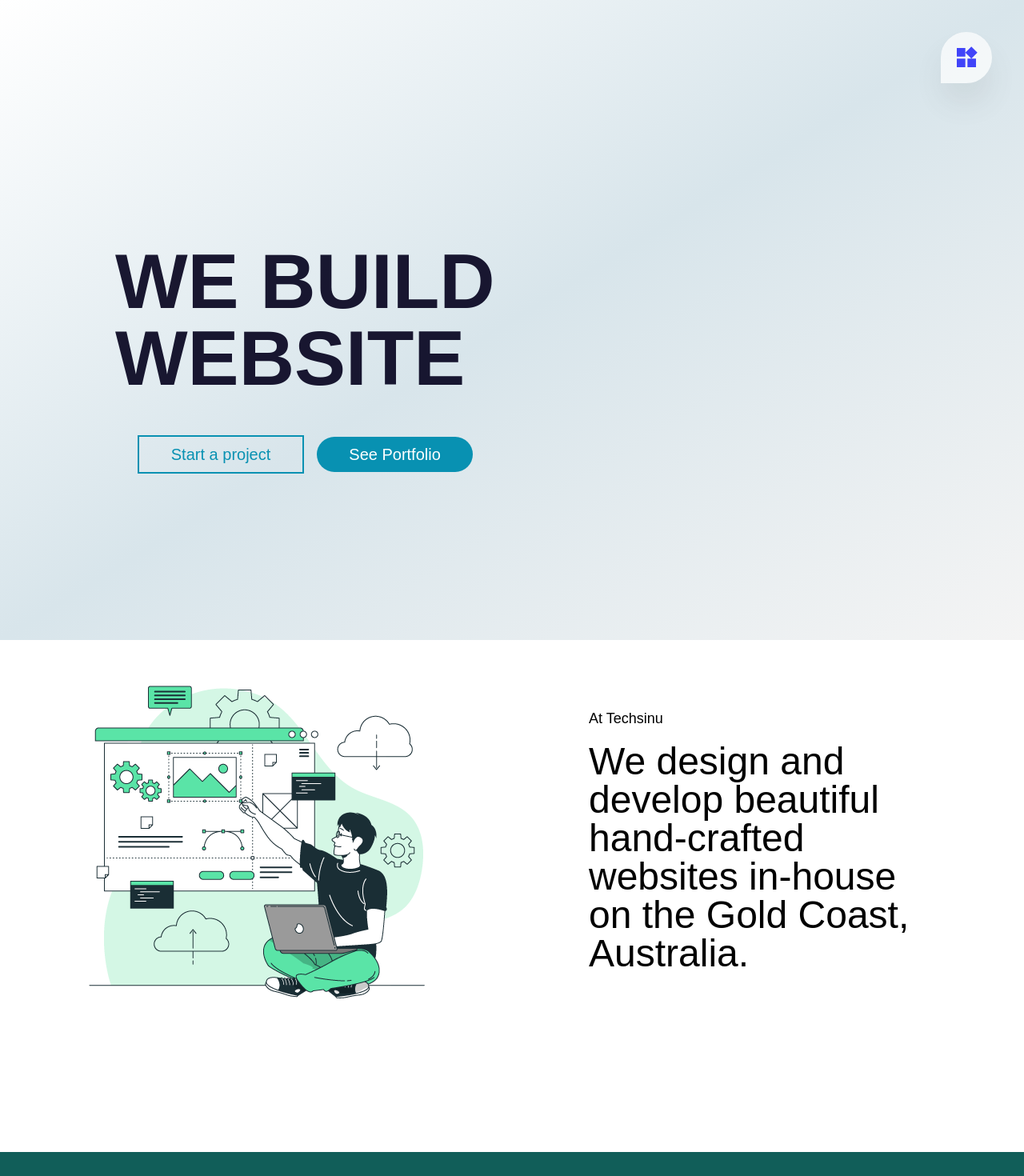
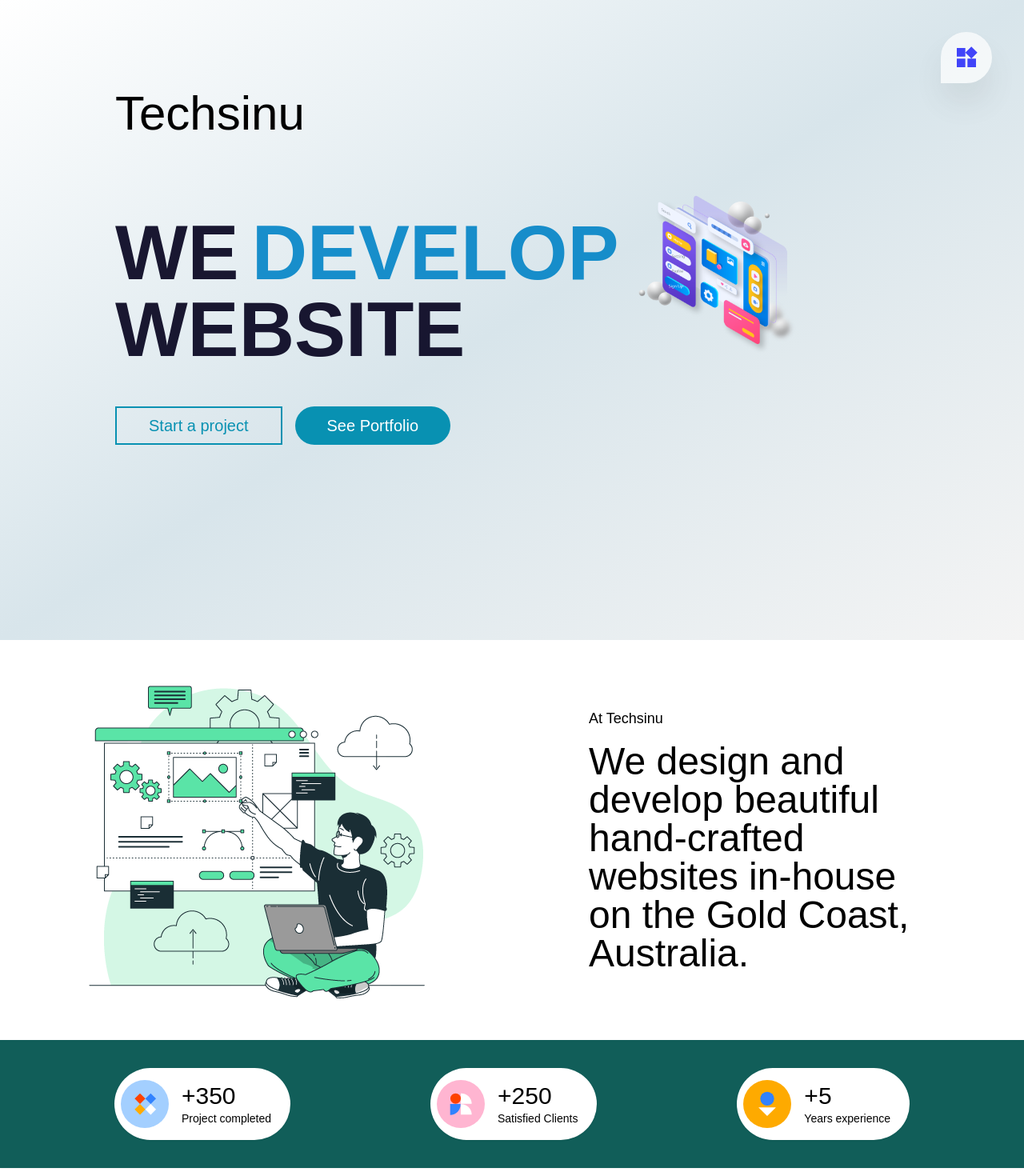
Before and after one commit to ruhulsinbad/tech, a React (Create React App) app: page / in a window 1280 px wide. Shown: the top 1470 px of the page at 80% size. Built offline with nearby package versions, Linux system fonts and the light colour scheme.

Commit message:
BinuDa Dam Dilo Na

```diff
--- a/src/components/Circle.js
+++ b/src/components/Circle.js
@@ -34,7 +34,7 @@
         )}
       </div>
       <div>
-        <div className={menu ? " absolute  invisible" : "absolute"}>
+        <div className={menu ? "invisible absolute" : "absolute"}>
           <HeroSection />
           <Project />
           <Portfolio />
@@ -46,7 +46,7 @@
           <Hire />
           <Footer />
         </div>
-        <div className={!menu ? " absolute  invisible" : "fixed w-full "}>
+        <div className={!menu ? "invisible absolute" : "  fixed w-full "}>
           <OverleyMenu />
         </div>
       </div>
--- a/src/components/HeroSection.js
+++ b/src/components/HeroSection.js
@@ -1,18 +1,20 @@
 import React from "react";
 import DivChanger from "./DivChanger";
+import ImgSrc from "../photos/5721524.png";
 
 const HeroSection = () => {
   return (
-    <div className=" flex justify-between items-center px-2 lg:px-36  h-screen bg-gradient-to-br from-[#ffffff] via-[#d8e5eb] to-[#f4f4f4]">
-      <div>
-        <div className=" pt-24 uppercase text-7xl lg:text-8xl font-lexend font-bold text-[#03001C] opacity-90 ">
+    <div className="   px-2 lg:px-36  lg:h-screen bg-gradient-to-br from-[#ffffff] via-[#d8e5eb] to-[#f4f4f4] py-28">
+      <h1 className=" font-teko text-6xl "> Techsinu </h1>
+      <div className=" grid grid-cols-1 lg:grid-cols-2 ">
+        <div className=" ">
+          <div className=" w-full pt-24 uppercase text-7xl lg:text-8xl font-lexend font-bold text-[#03001C] opacity-90 ">
             <div className=" flex gap-4 ">
-            We Build
-            {/* We <DivChanger /> */}
+              We <DivChanger />
             </div>
             <div> Website</div>
           </div>
-        <div className=" flex flex-col items-center justify-center lg:flex-row gap-4">
+          <div className="  flex  lg:flex-row gap-4">
             <button className=" w-fit mt-12 border-2 border-cyan-600 text-cyan-600 px-10 py-2 font-viga text-xl hover:rounded-full">
               Start a project
             </button>
@@ -23,6 +25,10 @@
         </div>
 
         {/* Photo Part  */}
+        <div className=" hidden lg:block">
+          <img src={ImgSrc} alt=" hi" />
+        </div>
+      </div>
     </div>
   );
 };
--- a/src/components/Hire.js
+++ b/src/components/Hire.js
@@ -5,10 +5,10 @@
   return (
     <div className=" bg-red-300">
       <div className=" flex flex-col justify-center">
-        <h1 className=" lg:w-[65%] mt-28 mx-auto uppercase text-7xl px-2 lg:px-32 text-center font-lexend font-semibold">
+        <h1 className=" lg:w-[65%] mt-28 mx-auto uppercase text-5xl lg:text-7xl px-2 lg:px-32 text-center font-lexend font-semibold">
           Ready to start a project?
         </h1>
-        <button className=" px-8 py-3 bg-green-700 rounded-full text-xl font-semibold font-lexend text-white mx-auto my-10">
+        <button className=" px-8 py-3 bg-green-700 rounded-full text-xl font-semibold font-lexend text-white mx-auto mt-10 lg:my-10">
           Let's do this{" "}
         </button>
       </div>
--- a/src/components/OverleyMenu.js
+++ b/src/components/OverleyMenu.js
@@ -10,7 +10,7 @@
   return (
     <div className="  bg-sky-400 h-screen text-white px-20 py-10">
       <h1 className=" font-oswald text-3xl "> TECHSINU </h1>
-      <div className=" grid grid-cols-3 mt-24">
+      <div className=" grid grid-cols-1 lg:grid-cols-3 mt-24">
         <div className=" col-span-1 uppercase">
           <h1 className=" font-raleway text-lg">Sitemap </h1>
           <ul className=" mt-24 font-lexend text-5xl font-bold flex flex-col gap-8">
--- a/src/components/Portfolio.js
+++ b/src/components/Portfolio.js
@@ -4,13 +4,13 @@
 
 const Portfolio = () => {
   return (
-    <div className=" lg:px-32  ">
+    <div className=" lg:px-32 mt-12 ">
       <div className="  mt-20 font-lexend text-4xl text-center">
         Browse some of our recent work
       </div>
       <div className=" grid grid-cols-1 lg:grid-cols-3 gap-6 mt-20 mb-40">
         <Card
-          className=" col-span-1"
+          className=" mx-auto col-span-1"
           variant="outlined"
           sx={{ bgcolor: "white", width: "fit-content", borderRadius: "10px" }}
         >
@@ -35,7 +35,7 @@
         </Card>
 
         <Card
-          className=" col-span-1"
+          className=" col-span-1  mx-auto"
           variant="outlined"
           sx={{ bgcolor: "white", width: "fit-content", borderRadius: "10px" }}
         >
@@ -47,8 +47,7 @@
               web design
             </button>
             <div className=" text-black mt-3 text-xl font-cabin">
-              {" "}
-              Aurora Traning Institute{" "}
+              Aurora Traning Institute
             </div>
           </div>
 
@@ -60,7 +59,7 @@
         </Card>
 
         <Card
-          className=" col-span-1"
+          className=" col-span-1 mx-auto"
           variant="outlined"
           sx={{ bgcolor: "white", width: "fit-content", borderRadius: "10px" }}
         >
@@ -72,8 +71,7 @@
               web design
             </button>
             <div className=" text-black mt-3 text-xl font-cabin">
-              {" "}
-              Aurora Traning Institute{" "}
+              Aurora Traning Institute
             </div>
           </div>
 
@@ -84,9 +82,6 @@
           />
         </Card>
       </div>
-      {/* <button className=" group absolute shadow-md -bottom-2 -right-4 mr-32 bg-cyan-200 text-lg font-oswald rounded-full px-4 py-1 hover:bg-cyan-600 hover:text-white ">
-        See More <ArrowForward className=" group-hover:translate-x-1" />
-      </button> */}
     </div>
   );
 };
--- a/src/components/Project.js
+++ b/src/components/Project.js
@@ -6,20 +6,20 @@
 
 const Project = () => {
   return (
-    <div className=" relative h-screen ">
+    <div className="  lg:h-screen ">
       <div className=" grid grid-cols-1 lg:grid-cols-2">
         <div className=" lg:col-span-1 grid place-items-center">
           <img src={ImgSrc} alt="Web Dev" />
         </div>
         <div className=" lg:col-span-1 flex flex-col justify-center gap-4 my-12 lg:my-0 ">
-          <div className=" px-2 lg:px-24 font-cabin text-lg">At Techsinu</div>
+          <div className=" px-2 lg:px-24 font-cabin text-lg"> At Techsinu </div>
           <div className=" px-2 lg:px-24 font-lexend text-3xl lg:text-5xl">
             We design and develop beautiful hand-crafted websites in-house on
             the Gold Coast, Australia.
           </div>
         </div>
       </div>
-      <div className=" lg:absolute bottom-0 py-4 lg:py-0 bg-teal-800 w-full lg:h-40 flex flex-col gap-8 lg:flex-row justify-evenly items-center drop-shadow-sm shadow-teal-300 ">
+      <div className="  py-4 lg:py-0 bg-teal-800 w-full lg:h-40 flex flex-col gap-8 lg:flex-row justify-evenly items-center drop-shadow-sm shadow-teal-300 ">
         <div className=" flex  items-center gap-4 rounded-full bg-white px-2  drop-shadow-sm shadow-teal-300 ">
           <Projects style={{ width: 60 }} />
           <div className=" pr-4 ">
--- a/src/components/Service.js
+++ b/src/components/Service.js
@@ -9,8 +9,8 @@
   return (
     <div className=" bg-teal-100 px-2 lg:px-32 py-28">
       <h1 className=" font-lexend text-4xl text-center mb-16"> What we do </h1>
-      <div className=" grid grid-cols-1 lg:grid-cols-4 gap-4">
-        <div className=" col-span-1 lg:col-span-4 flex items-center">
+      <div className=" grid grid-cols-1 lg:grid-cols-3 gap-4">
+        <div className=" lg:col-span-1 flex items-center">
           <Card className=" p-8 bg-white rounded-lg">
             {" "}
             <Design width={60} />{" "}
@@ -31,7 +31,7 @@
             </div>
           </Card>
         </div>
-        <div className=" col-span-1 lg:col-span-4 flex flex-col gap-4">
+        <div className=" lg:col-span-1 flex flex-col gap-4">
           <Card className=" p-8 bg-white rounded-lg">
             {" "}
             <Coding width={60} />{" "}
@@ -71,7 +71,7 @@
             </div>
           </Card>
         </div>
-        <div className=" col-span-1 lg:col-span-4 flex items-center">
+        <div className="lg:col-span-1 flex items-center">
           <Card className=" p-8 bg-white rounded-lg">
             {" "}
             <Hosting width={60} />{" "}
--- a/src/components/Testimonial.js
+++ b/src/components/Testimonial.js
@@ -4,8 +4,8 @@
 
 const Testimonial = () => {
   return (
-    <div className=" bg-sky-600 grid place-items-center py-32">
-      <div className=" w-[50%] mx-auto text-3xl text-white text-center font-raleway font-semibold ">
+    <div className=" bg-sky-600 grid place-items-center py-20 lg:py-32">
+      <div className=" px-2 lg:w-[50%] mx-auto text-xl lg:text-3xl text-white text-center font-raleway font-semibold ">
         {" "}
         "I have nothing but good words to say about Thrive. They've built,
         maintained and continue to improve our website over the last 5 years.
@@ -15,13 +15,16 @@
       <Test className=" mt-5" />
       <Card className=" flex mt-10">
         <img
+          className=" w-[45px] lg:w-[60px]"
           src="https://d14pjowmeoxkey.cloudfront.net/wp-content/uploads/julian.jpg"
           alt="pro"
-          width={60}
         />
         <div className=" flex flex-col justify-center px-4">
-          <h1 className=" font-lexend text-xl font-semibold"> Ruhul Sinbad </h1>
-          <p className=" uppercase font-cabin text-md">
+          <h1 className=" font-lexend text-md lg:text-xl font-semibold">
+            {" "}
+            Ruhul Sinbad{" "}
+          </h1>
+          <p className=" uppercase font-cabin text-xs lg:text-md">
             {" "}
             Art Lovers Australia{" "}
           </p>
```
Also changed, not shown: src/photos/5721524.png (added). Lines whose indentation alone changed are shown as unchanged.
